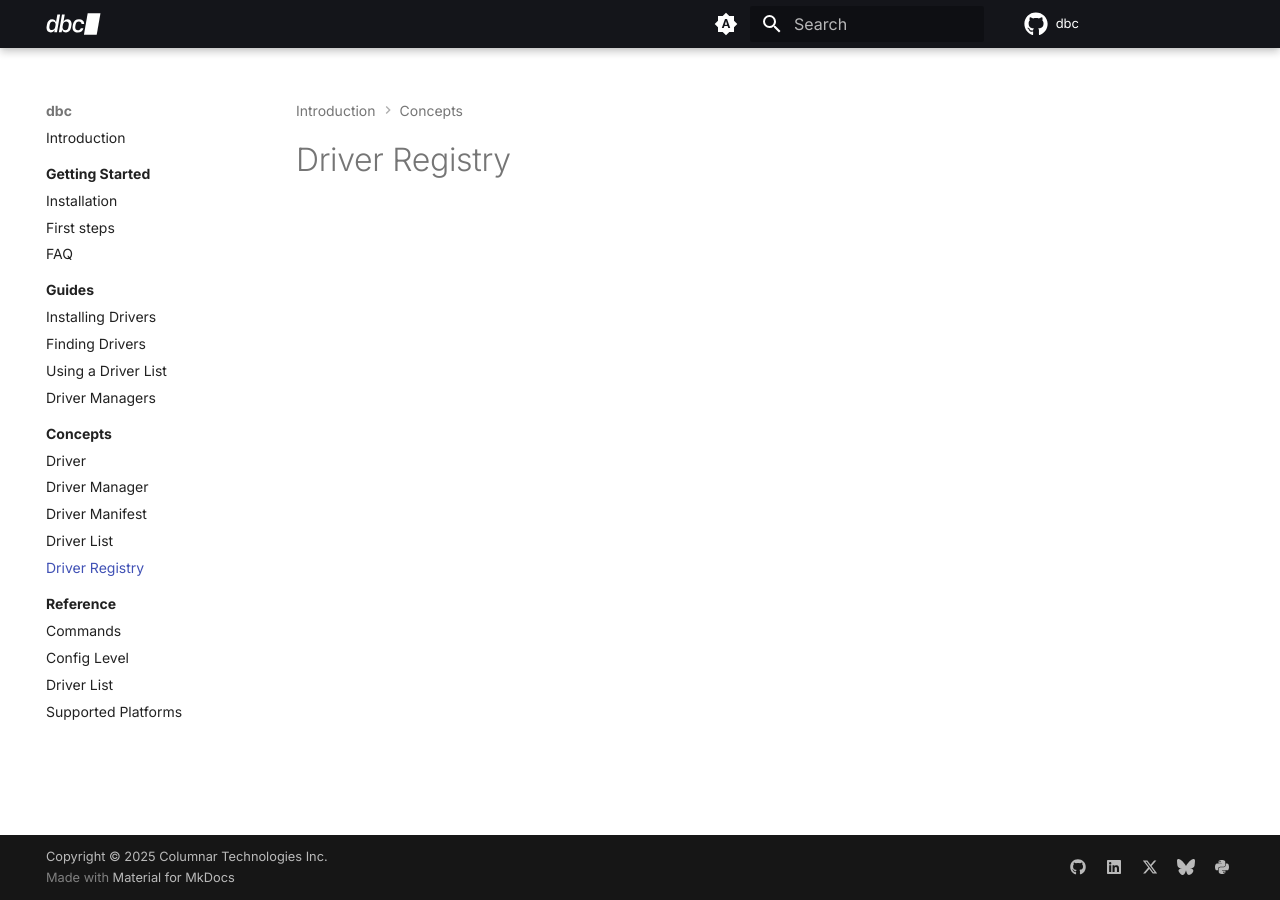
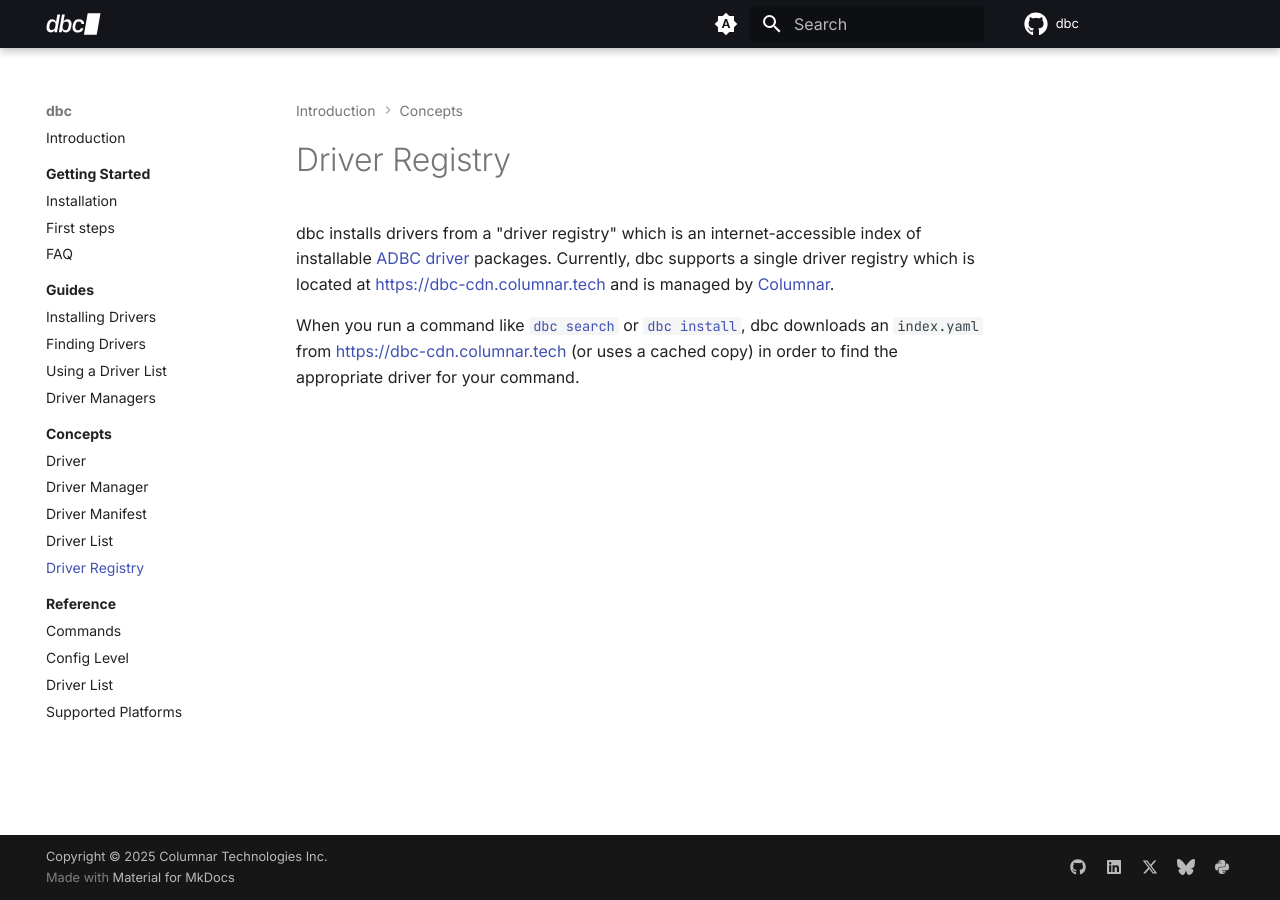
Before and after one commit to columnar-tech/dbc, an MkDocs documentation site: the page built from docs/concepts/driver_registry.md, in a window 1280 px wide. Built offline with MkDocs 1.6.1 and Material for MkDocs 9.7.7, drawn with Linux system fonts in a browser that asks for light colours; plug-ins that fetch from the network failed and are left out; comment, search, counter and statistics services are not loaded.

Commit message:
Add content for driver registry concept page

```diff
--- a/docs/concepts/driver_registry.md
+++ b/docs/concepts/driver_registry.md
@@ -16,9 +16,6 @@ limitations under the License.
 
 # Driver Registry
 
-<!-- This page should:
+dbc installs drivers from a "driver registry" which is an internet-accessible index of installable [ADBC driver](./driver.md) packages. Currently, dbc supports a single driver registry which is located at [https://dbc-cdn.columnar.tech](https://dbc-cdn.columnar.tech) and is managed by [Columnar](https://columnar.tech).
 
-Introduce the term "driver registry" and define it as being synonymous with dbc-cdn.columnar.tech.
-Explain the role of the driver registry in dbc.
-Explain that the "driver index" is the YAML file at index.yaml in the root of the driver registry.
-Currently in the docs there is only one mention of the term "driver index" and no mentions of the term "driver registry". Change the existing mention of "driver index" (which is in the "Using a Driver List" docs page) to say "driver registry" instead and link to this new page. -->
+When you run a command like [`dbc search`](../reference/cli.md#search) or [`dbc install`](../reference/cli.md#install), dbc downloads an `index.yaml` from [https://dbc-cdn.columnar.tech](https://dbc-cdn.columnar.tech/index.yaml) (or uses a cached copy) in order to find the appropriate driver for your command.
```
